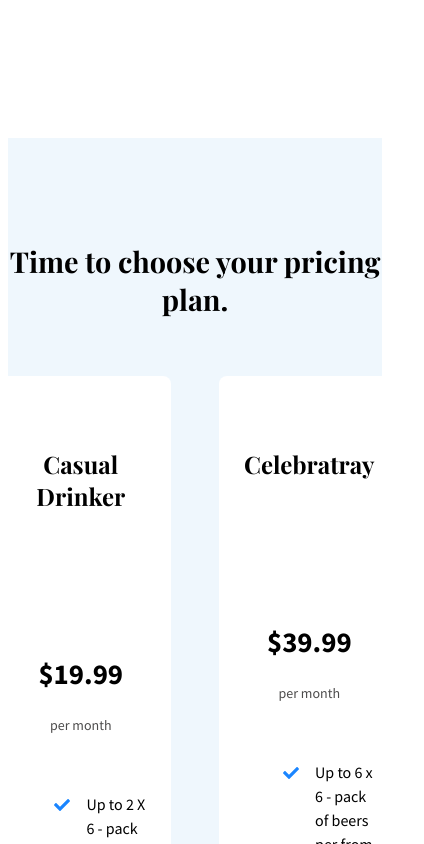
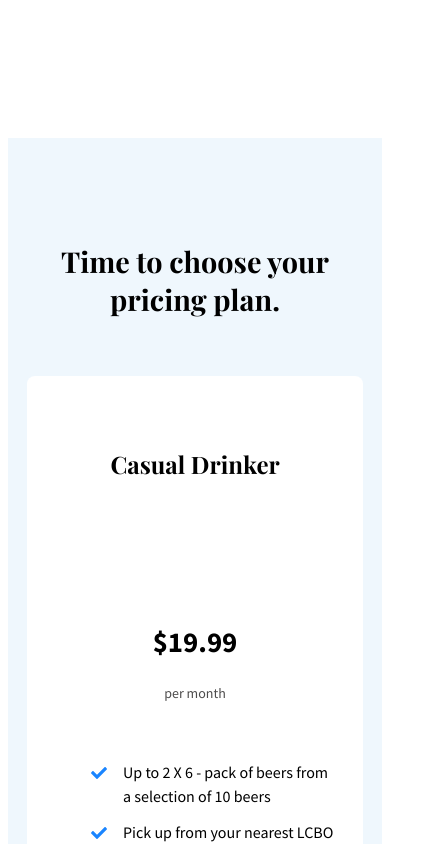
Before and after one commit to briandu/SipBeer, a React (Create React App) app: page / in a window 390 px wide. Shown: the part 2560-3404 px from the top of the page, 424 px wide, since content can reach past the window. Built offline with nearby package versions, Linux system fonts and the light colour scheme; the HTML template or start-up script is replaced by a standard one.

Commit message:
Update mobile rsponsiveness of pricing plan block

```diff
--- a/src/components/PricingCard.js
+++ b/src/components/PricingCard.js
@@ -4,24 +4,25 @@ import styled from 'styled-components';
 import PlanSpecs from './PlanSpecs';
 import { color } from './variables';
 
-const Title = styled.h3`
-
-`;
+const Title = styled.h3``;
 
 const Price = styled.h2`
   margin-top: 5em;
 `;
 
 const PricingCard = styled.div`
-  width: 100%;
   max-width: 18em;
-  margin: 0 1.5em;
+  margin-bottom: 2em;
   padding: 3em 1.5em;
   background-color: ${color.white};
   border-radius: .5em;
 
   ${Price} {
     font-family: 'Source Sans Pro', Helvetica, sans-serif;
+  }
+
+  @media (min-width: 48em) {
+    margin: 0 1.5em 2em;
   }
 `;
 
--- a/src/components/PricingPlans.js
+++ b/src/components/PricingPlans.js
@@ -6,16 +6,11 @@ import { color } from './variables';
 import MaxWidth from './MaxWidth';
 import PricingCard from './PricingCard';
 
-const PricingPlans = styled.div`
-  margin: 5em 0;
-  background-color: ${color.brandLight};
-`;
-
 const Content = styled(MaxWidth)`
   display: flex;
   flex-direction: column;
   align-items: center;
-  padding: 5em 0;
+  padding: 5em 1em;
   text-align: center;
 `;
 
@@ -25,6 +20,18 @@ const Title = styled.h2`
 
 const Plans = styled.div`
   display: flex;
+  flex-direction: column;
+`;
+
+const PricingPlans = styled.div`
+  margin: 5em 0;
+  background-color: ${color.brandLight};
+
+  @media (min-width: 43em) {
+    ${Plans} {
+      flex-direction: row;
+    }
+  }
 `;
 
 export default () => (
```
